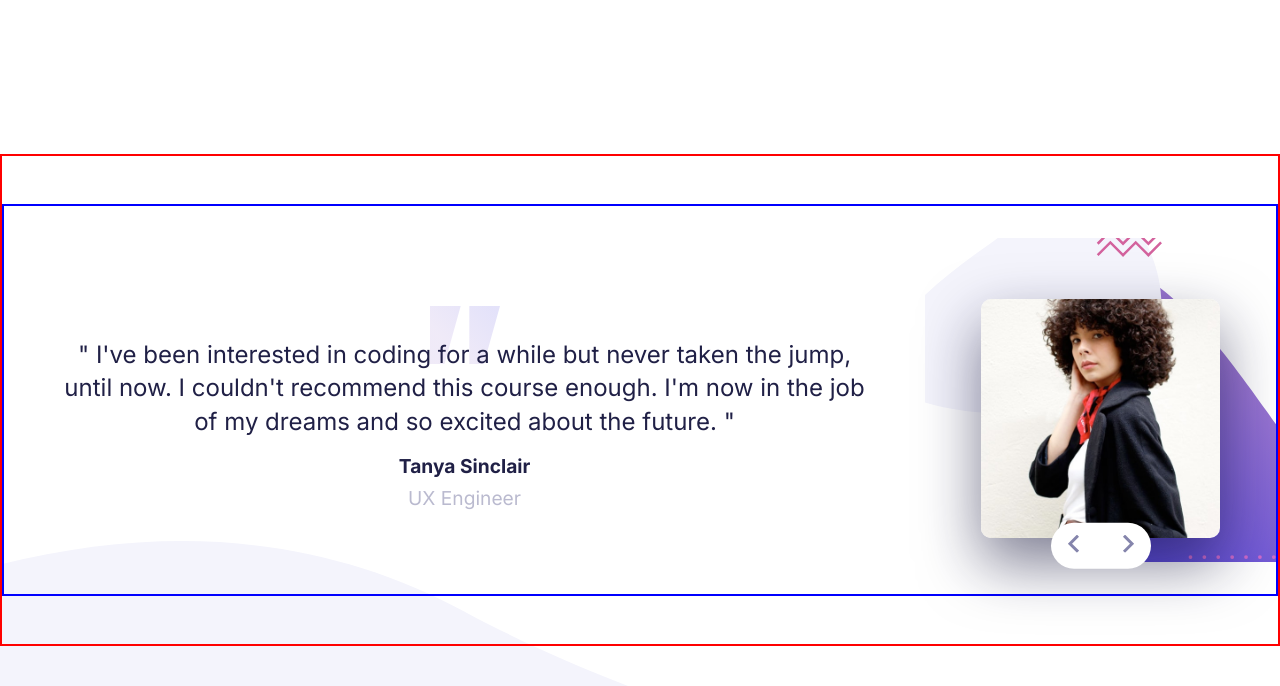
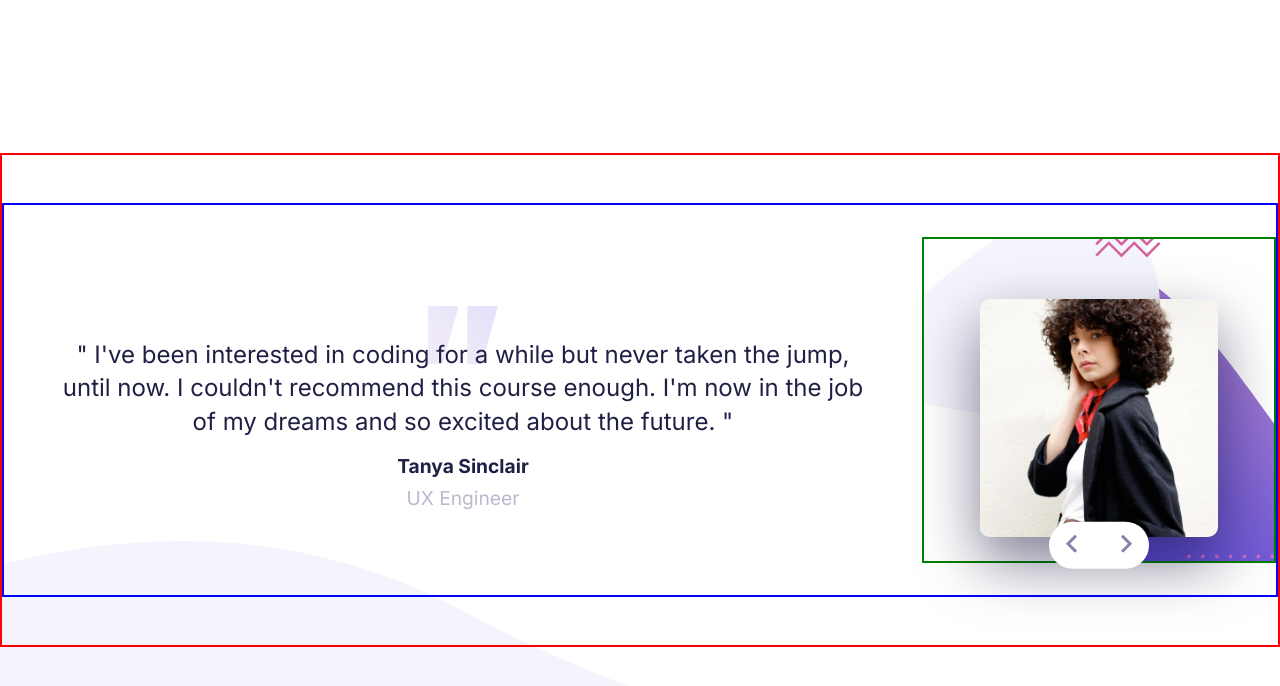
Before and after one commit to shekinahwebdev/CODING-BOOTCAMP-TESTIMONIALS, a React (Vite) app: page / in a window 1280 px wide. Shown: the top 686 px of the page. Built offline with nearby package versions, Linux system fonts and the light colour scheme; a web font is replaced by a local one.

Commit message:
Add green border to testimonial card in CSS

```diff
--- a/src/App.css
+++ b/src/App.css
@@ -164,4 +164,8 @@ body {
     justify-content: center;
     border: 2px solid blue;
   }
+
+  .testimonial_card {
+    border: 2px solid green;
+  }
 }
```
